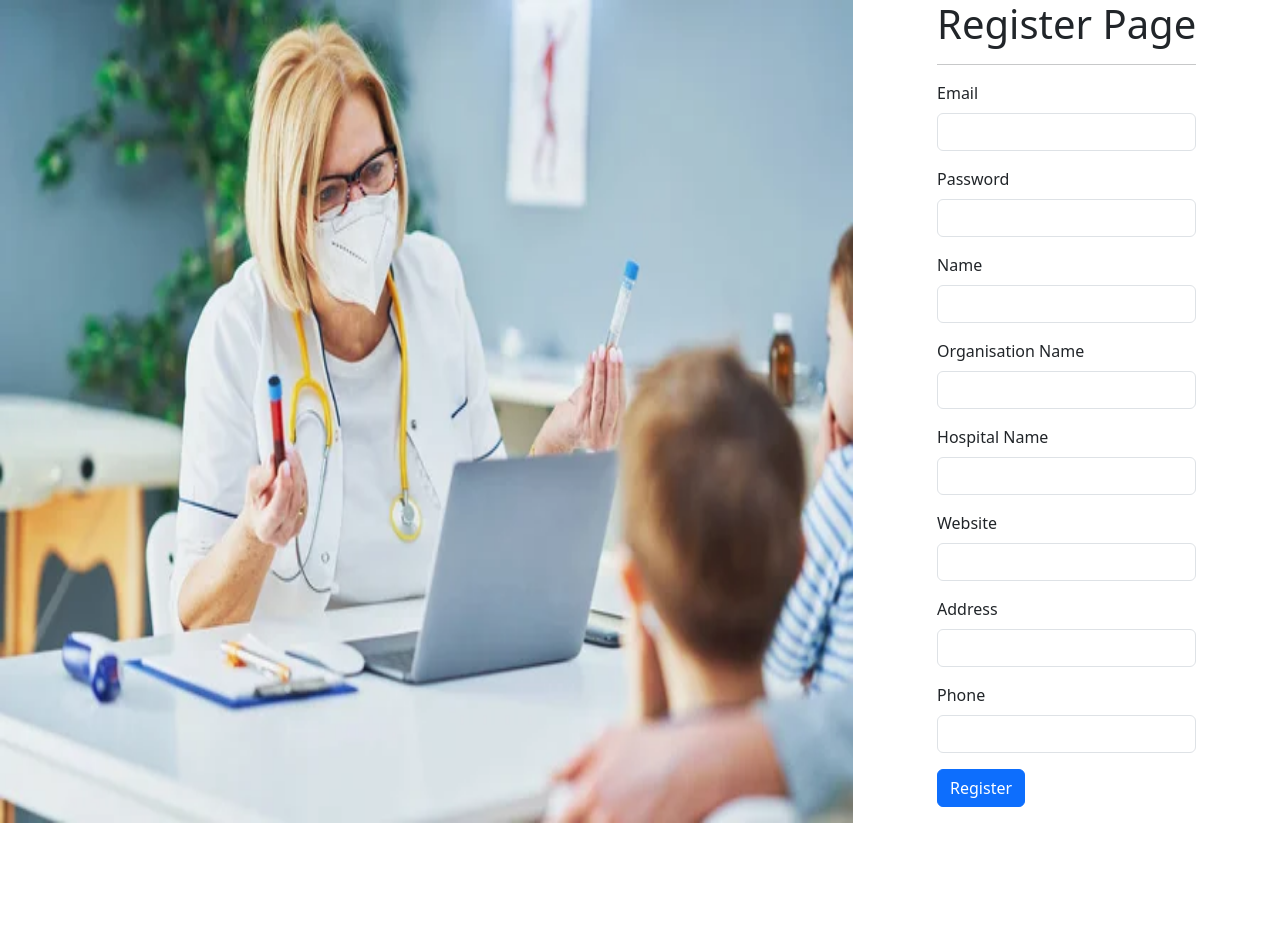
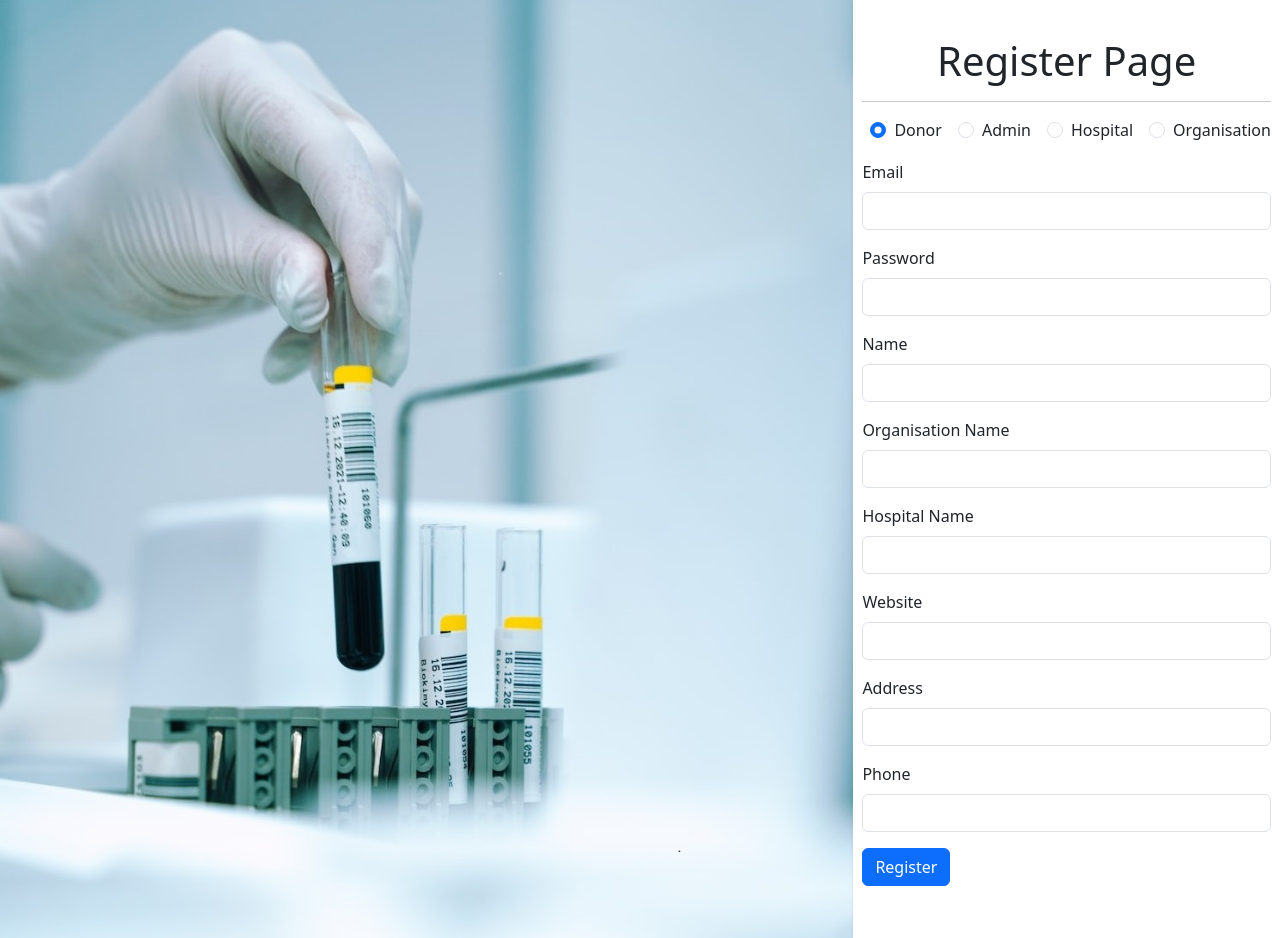
Before and after one commit to Haris-Mohanty/BloodHub, a React (Create React App) app in the folder client/: page /register in a window 1280 px wide. Before the commit the page ends 823 px from the top, so only its background shows below. Built offline with nearby package versions, Linux system fonts and the light colour scheme.

Commit message:
client- src- components- Form- form.js- add radio button.

```diff
--- a/client/src/components/shared/Form/Form.js
+++ b/client/src/components/shared/Form/Form.js
@@ -16,11 +16,81 @@ const Form = ({ formType, submitBtn, formTitle }) => {
       <form>
         <h1 className="text-center">{formTitle}</h1>
         <hr />
+        <div className="d-flex mb-3">
+          <div className="form-check ms-2">
+            <input
+              type="radio"
+              className="form-check-input"
+              name="role"
+              id="donorRadio"
+              value={"donor"}
+              onChange={(e) => setRole(e.target.value)}
+              defaultChecked
+            />
+            <label htmlFor="donorRadio" className="form-check-label">Donor</label>
+          </div>
+          <div className="form-check ms-3">
+            <input
+              type="radio"
+              className="form-check-input"
+              name="role"
+              id="adminRadio"
+              value={"admin"}
+              onChange={(e) => setRole(e.target.value)}
+            />
+            <label htmlFor="adminRadio" className="form-check-label">Admin</label>
+          </div>
+          <div className="form-check ms-3">
+            <input
+              type="radio"
+              className="form-check-input"
+              name="role"
+              id="hospitalRadio"
+              value={"hospital"}
+              onChange={(e) => setRole(e.target.value)}
+            />
+            <label htmlFor="hospitalRadio" className="form-check-label">Hospital</label>
+          </div>
+          <div className="form-check ms-3">
+            <input
+              type="radio"
+              className="form-check-input"
+              name="role"
+              id="orgRadio"
+              value={"organisation"}
+              onChange={(e) => setRole(e.target.value)}
+            />
+            <label htmlFor="orgRadio" className="form-check-label">Organisation</label>
+          </div>
+        </div>
         {/* SWITCH STATEMENT */}
         {(() => {
-
-        })()}
-
+          switch (true) {
+            case formType === "login": {
+              return (
+                <>
+                  <InputType
+                    labelText={"Email"}
+                    labelFor={"forEmail"}
+                    inputType={"email"}
+                    name={"email"}
+                    value={email}
+                    onChange={(e) => setEmail(e.target.value)}
+                  />
+                  <InputType
+                    labelText={"Password"}
+                    labelFor={"forPassword"}
+                    inputType={"password"}
+                    name={"password"}
+                    value={password}
+                    onChange={(e) => setPassword(e.target.value)}
+                  />
+                </>
+              );
+            }
+            case formType === "register": {
+              return (
+                <>
                   <InputType
                     labelText={"Email"}
                     labelFor={"forEmail"}
@@ -85,6 +155,12 @@ const Form = ({ formType, submitBtn, formTitle }) => {
                     value={phone}
                     onChange={(e) => setPhone(e.target.value)}
                   />
+                </>
+              );
+            }
+          }
+        })()}
+
         <div className="d-flex">
           <button className="btn btn-primary mb-3" type="submit">
             {submitBtn}
--- a/client/src/index.css
+++ b/client/src/index.css
@@ -16,3 +16,8 @@
   justify-content: center;
   min-height: 100vh;
 }
+.form-control {
+  -webkit-box-shadow: none!important;
+  outline: -webkit-focus-ring-color auto 0px!important;
+  cursor: pointer;
+}
--- a/client/src/pages/auth/Register.js
+++ b/client/src/pages/auth/Register.js
@@ -7,9 +7,9 @@ const Register = () => {
       <div className="container-fuild">
         <div className="row g-0">
           <div className="col-md-8 form-banner">
-            <img src="./assets/images/register.jpg" />
+            <img src="./assets/images/reg.jfif" />
           </div>
-          <div className="col-md-4 form-container">
+          <div className="col-md-4 shadow-sm form-container">
             <Form
               formTitle={"Register Page"}
               submitBtn={"Register"}
```
Also changed, not shown: client/public/assets/images/reg.jfif (added). Lines whose indentation alone changed are shown as unchanged.
